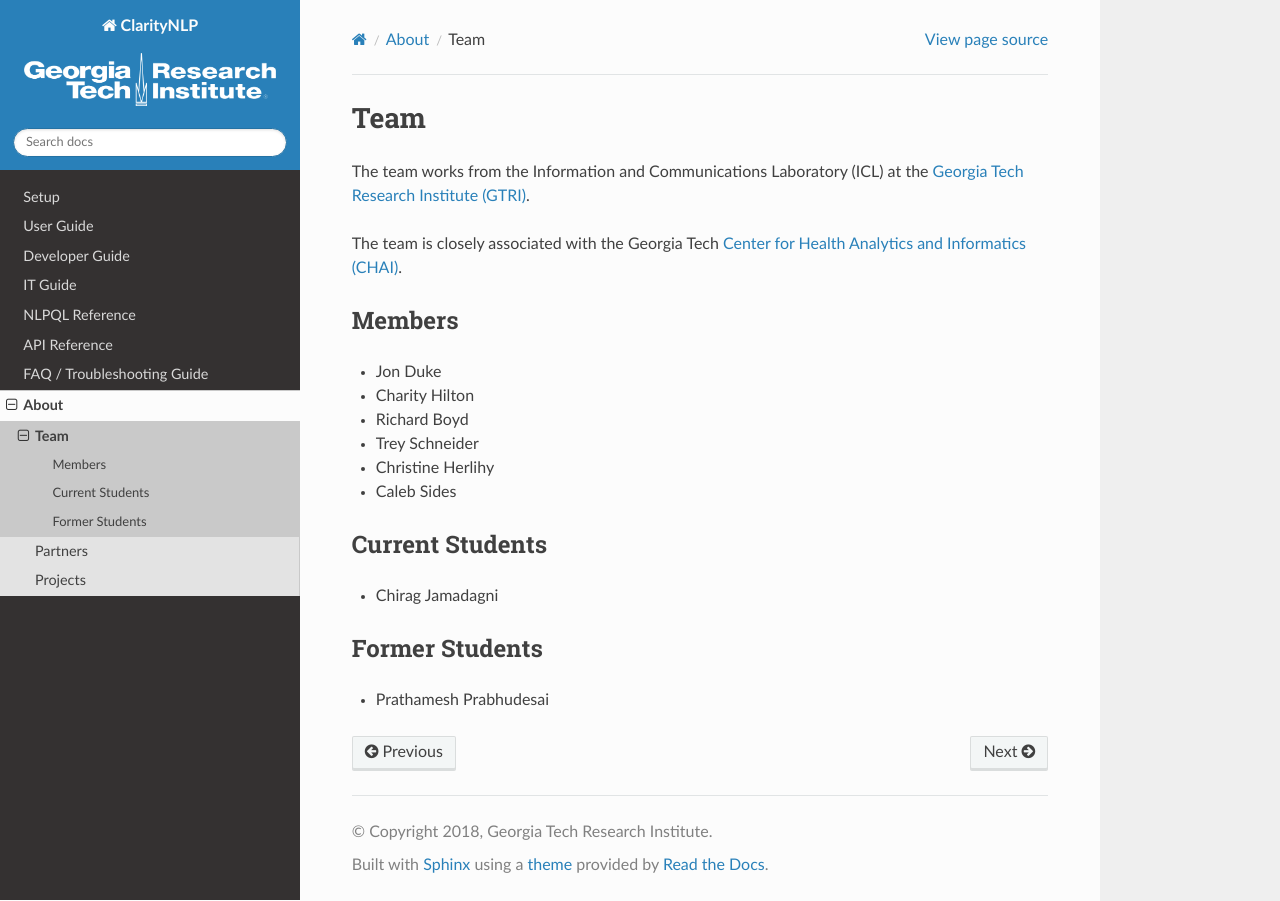
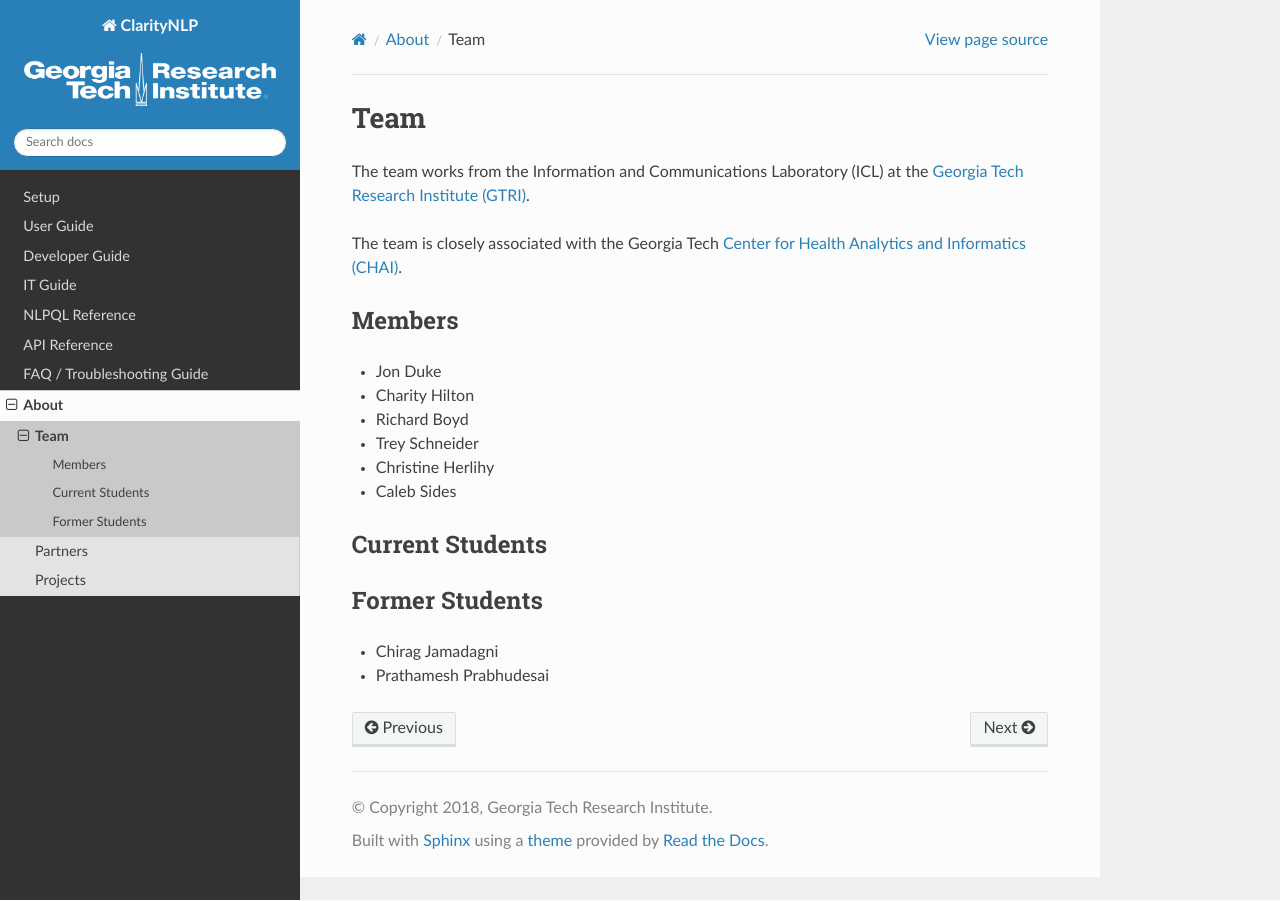
Before and after one commit to ClarityNLP/ClarityNLP, a Sphinx documentation site: the page built from docs/about/team.rst, in a window 1280 px wide. Built offline with Sphinx 7.4.7 and the Read the Docs theme 2.0.0, drawn with Linux system fonts in a browser that asks for light colours; pages that are not in the unit, such as notebooks, are missing from menus.

```diff
--- a/docs/about/team.rst
+++ b/docs/about/team.rst
@@ -18,8 +18,9 @@ Members
 
 Current Students
 ----------------
-* Chirag Jamadagni
+
 
 Former Students
 ---------------
+* Chirag Jamadagni
 * Prathamesh Prabhudesai
```
